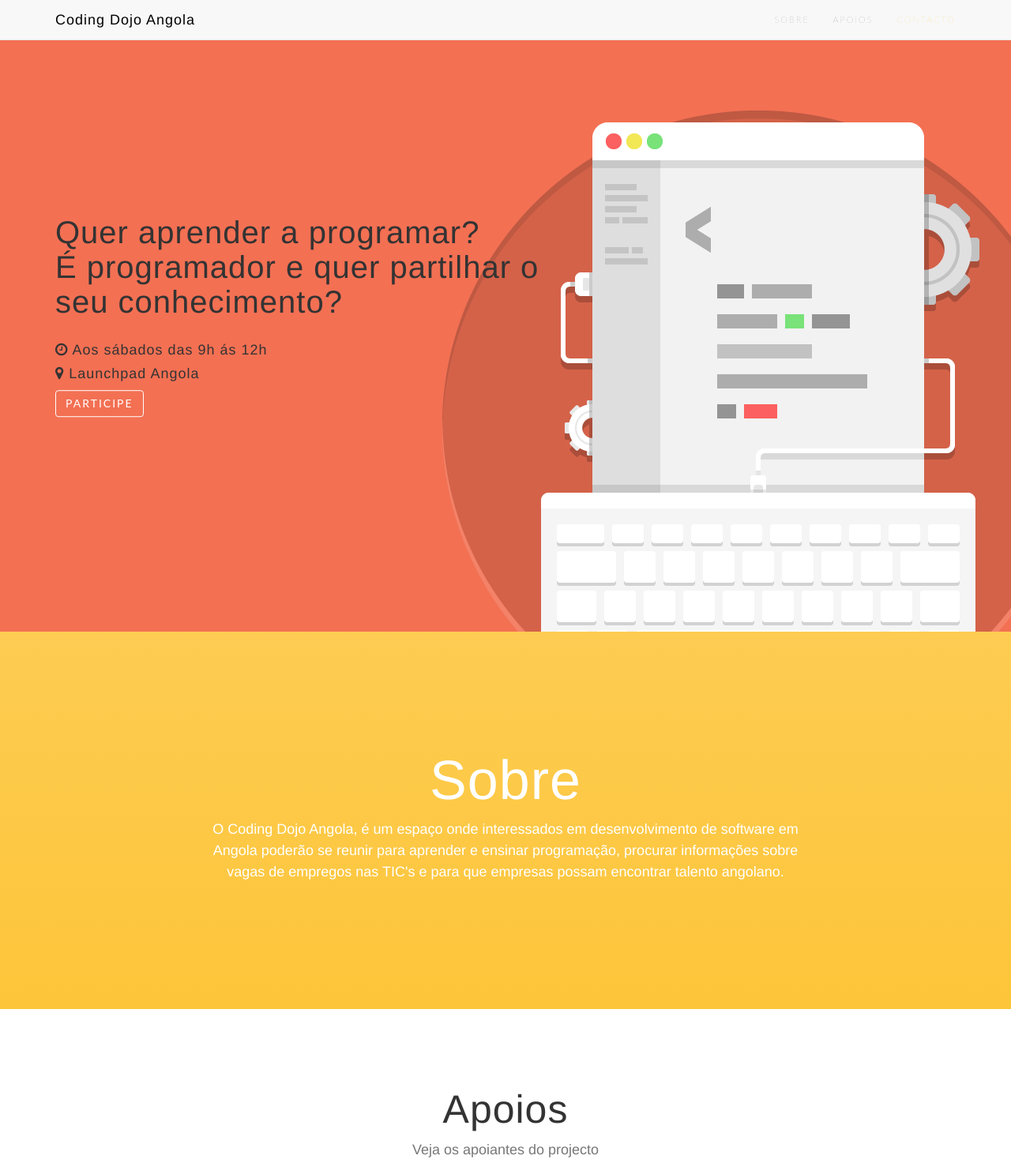
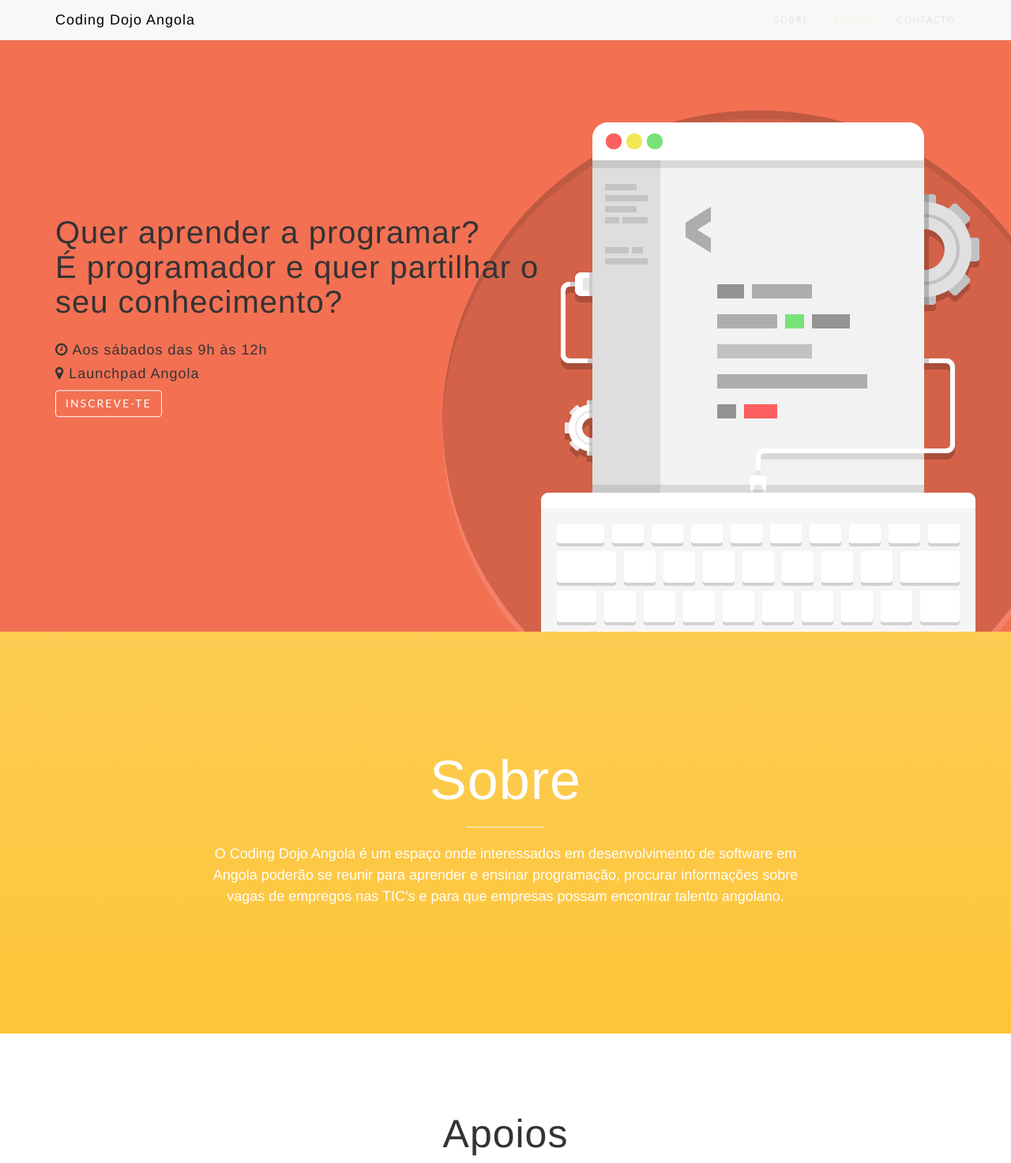
Before and after one commit to codingdojoangola/codingdojoangola.github.io, a website: page index.html in a window 1280 px wide. Shown: the top 1473 px of the page at 79% size. Drawn offline with nearby package versions, Linux system fonts and the light colour scheme.

Commit message:
Adding location link

```diff
--- a/index.html
+++ b/index.html
@@ -56,7 +56,7 @@
                         <a class="page-scroll" href="#parceiros">Apoios</a>
                     </li>
                     <li>
-                        <a class="page-scroll" href="#contacto">Contacto</a>
+                        <a class="page-scroll" href="mailto:info@bantumakers.com">Contacto</a>
                     </li>
                 </ul>
             </div>
@@ -71,10 +71,10 @@
                         <div class="header-content-inner">
                             <h1>Quer aprender a programar?<br>
                              É programador e quer partilhar o seu conhecimento?</h1>
-                             <h4><i class="fa fa-clock-o" aria-hidden="true"></i> Aos sábados das 9h ás 12h</h4>
-                             <h4 class="ovo"><i class="fa fa-map-marker" aria-hidden="true"></i> Launchpad Angola</h4>
+                             <h4><i class="fa fa-clock-o" aria-hidden="true"></i> Aos sábados das 9h às 12h</h4>
+                             <h4 class="ovo"><i class="fa fa-map-marker" aria-hidden="true"></i> <a class="local" href="https://www.google.com/maps/place/Launchpad+Angola/@-8.823739,13.247597,17z/data=!4m5!3m4!1s0x0:0x3361738dc87969ce!8m2!3d-8.8237394!4d13.2475973?hl=pt-PT">Launchpad Angola</a></h4>
 
-                            <a href="https://goo.gl/forms/tYAroaaGXt44ASSK2" target="_blank" class="btn-outline btn-xl page-scroll btnd">Participe</a>
+                            <a href="https://goo.gl/forms/tYAroaaGXt44ASSK2" target="_blank" class="btn-outline btn-xl page-scroll btnd">Inscreve-te</a>
                         </div>
                     </div>
                 </div>
@@ -90,7 +90,8 @@
             <div class="row">
                 <div class="col-md-8 col-md-offset-2">
                     <h2 class="section-heading">Sobre</h2>
-                    <p>O Coding Dojo Angola, é um espaço onde interessados em desenvolvimento de software em Angola poderão se reunir para aprender e ensinar programação, procurar informações sobre vagas de empregos nas TIC's e para que empresas possam encontrar talento angolano. </p>
+                    <hr>
+                    <p>O Coding Dojo Angola é um espaço onde interessados em desenvolvimento de software em Angola poderão se reunir para aprender e ensinar programação, procurar informações sobre vagas de empregos nas TIC's e para que empresas possam encontrar talento angolano. </p>
                 </div>
             </div>
         </div>
@@ -102,7 +103,6 @@
                 <div class="col-lg-12 text-center">
                     <div class="section-heading">
                         <h2>Apoios</h2>
-                        <p class="text-muted">Veja os apoiantes do projecto</p>
                         <hr>
                     </div>
                 </div>
@@ -115,7 +115,7 @@
                                 <div class="feature-item">
                                     <!--i class="glyphicon glyphicon-th-large text-primary"></i-->
                                     <img src="assets/img/bantu.jpg" alt="Bantu Makers">
-                                    <h3>Bantu Makers</h3>
+                                    <h3><a href="https://bantumakers.com/" class="local">Bantu Makers</a></h3>
                                     <p class="text-muted">Estúdio Startup</p>
                                 </div>
                             </div>
@@ -123,7 +123,7 @@
                                 <div class="feature-item">
                                     <!--i class="glyphicon glyphicon-th-large text-primary"></i-->
                                    <img src="assets/img/jobartis.png" alt="Jobartis">
-                                    <h3>Jobartis</h3>
+                                    <h3><a href="https://www.jobartis.com/" class="local">Jobartis</a></h3>
                                     <p class="text-muted">Portal de Empregos.</p>
                                 </div>
                             </div>
@@ -149,10 +149,10 @@
             </div>
         </div>
     </section>
-    <div id="contacto" class="bg-primary novo">
+<!--     <div id="contacto" class="bg-primary novo">
         <iframe src="https://www.google.com/maps/embed?pb=!1m18!1m12!1m3!1d3942.598517715606!2d13.245408614870252!3d-8.823734092727495!2m3!1f0!2f0!3f0!3m2!1i1024!2i768!4f13.1!3m3!1m2!1s0x1a51f3cb95898ae9%3A0x3361738dc87969ce!2sLaunchpad+Angola!5e0!3m2!1sen!2sus!4v1502098373345" allowfullscreen></iframe>
     </div>
-
+ -->
     <footer>
         <div class="container">
             <p>&copy; 2017 Coding Bootcamp Angola - Todos Direitos Reservados</p>
--- a/src/sass/style.scss
+++ b/src/sass/style.scss
@@ -458,3 +458,9 @@ iframe {
 .navbar-default .navbar-header .navbar-brand{
   color: #000;
 }
+.local {
+  color: #333;
+}
+.local:hover {
+  color: #333;
+}
```
Also changed, not shown: assets/css/style.css.
